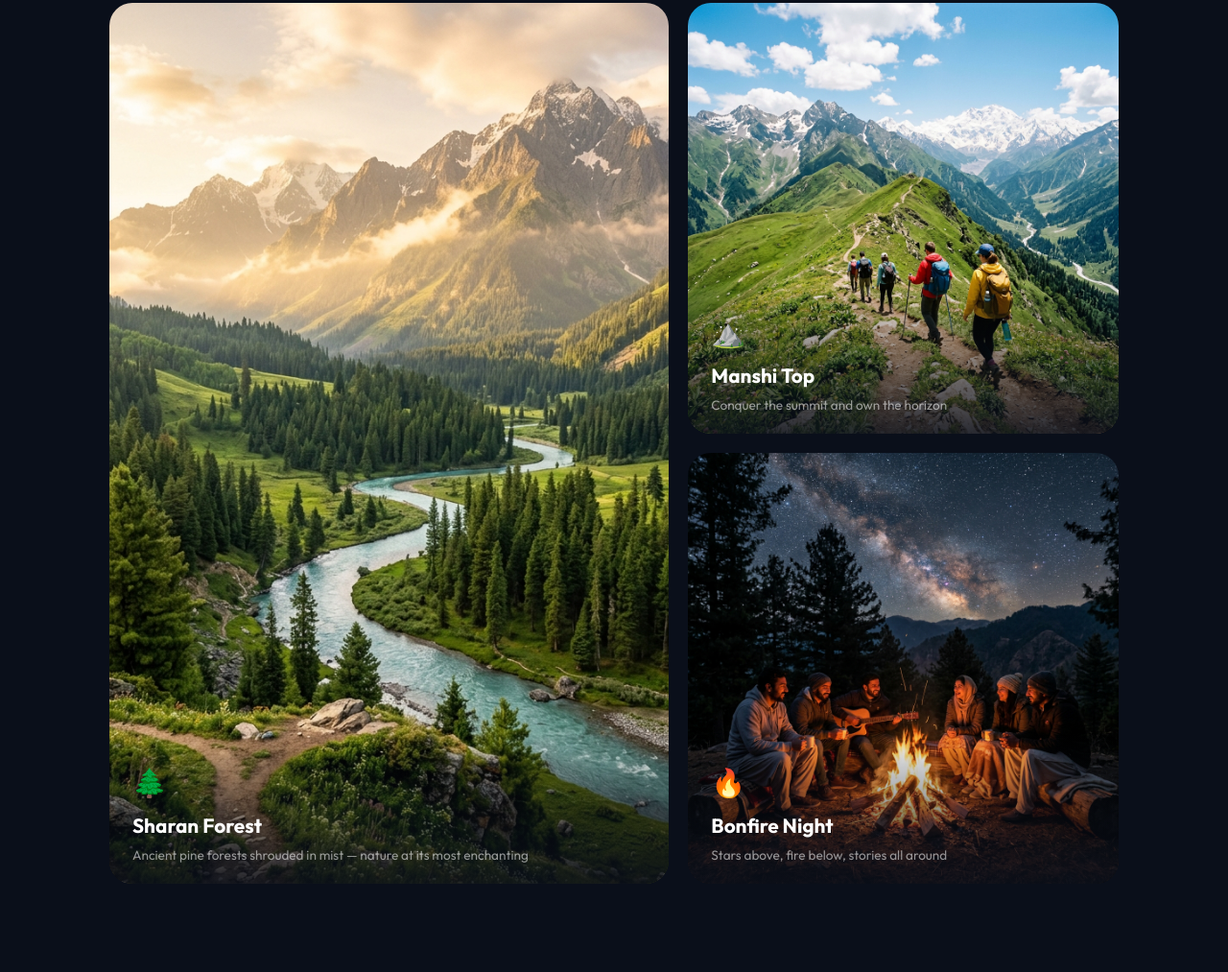
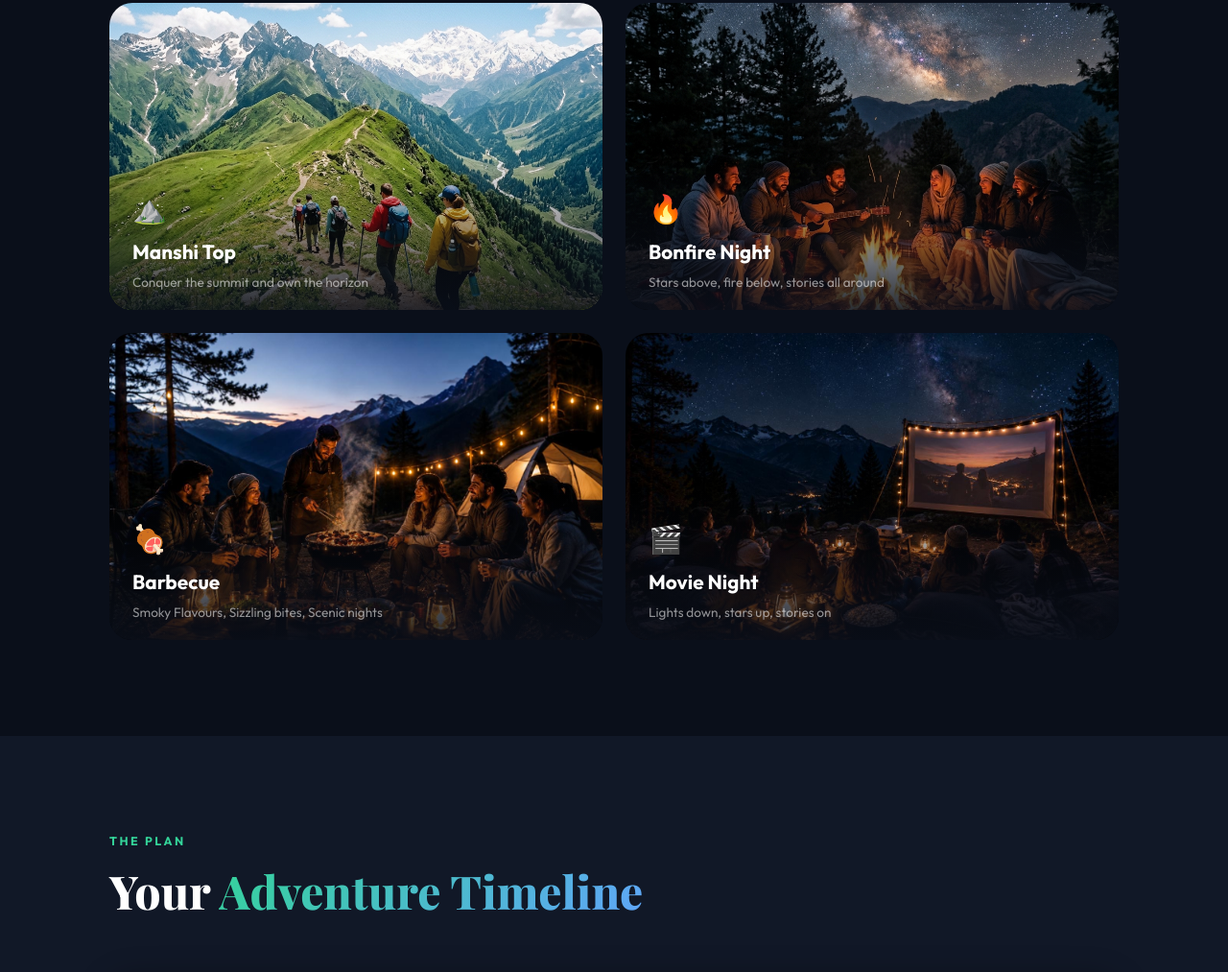
Before and after one commit to husnain4515/raah, a plain HTML site: page index.html in a window 1280 px wide. Shown: the part 1185-2198 px from the top of the page at 96% size. Drawn offline with nearby package versions, Linux system fonts and the light colour scheme; a web font is replaced by a local one.

Commit message:
Update highlights gallery with Barbecue and Movie Night, update footer contact info, and update pricing to PKR 25,000

```diff
--- a/index.html
+++ b/index.html
@@ -58,7 +58,7 @@
         </div>
         <div class="hero-badge price-badge">
           <svg viewBox="0 0 24 24" fill="none" stroke="currentColor" stroke-width="2"><circle cx="12" cy="12" r="10"/><path d="M12 8v4l3 3"/></svg>
-          <span>PKR 26,000</span>
+          <span>PKR 25,000</span>
         </div>
       </div>
       <a href="#register" class="hero-cta" id="hero-cta-btn">
@@ -101,14 +101,6 @@
       <div class="section-label">What Awaits You</div>
       <h2 class="section-title">Experiences That <span class="gradient-text">Define the Trip</span></h2>
       <div class="gallery-grid">
-        <div class="gallery-card tall">
-          <img src="hero.png" alt="Sharan Forest" />
-          <div class="gallery-card-content">
-            <span class="gallery-icon">🌲</span>
-            <h3>Sharan Forest</h3>
-            <p>Ancient pine forests shrouded in mist — nature at its most enchanting</p>
-          </div>
-        </div>
         <div class="gallery-card">
           <img src="hiking.png" alt="Manshi Top Hike" />
           <div class="gallery-card-content">
@@ -123,6 +115,22 @@
             <span class="gallery-icon">🔥</span>
             <h3>Bonfire Night</h3>
             <p>Stars above, fire below, stories all around</p>
+          </div>
+        </div>
+        <div class="gallery-card">
+          <img src="barbecue.JPG" alt="Barbecue" />
+          <div class="gallery-card-content">
+            <span class="gallery-icon">🍖</span>
+            <h3>Barbecue</h3>
+            <p>Smoky Flavours, Sizzling bites, Scenic nights</p>
+          </div>
+        </div>
+        <div class="gallery-card">
+          <img src="movienight.JPG" alt="Movie Night" />
+          <div class="gallery-card-content">
+            <span class="gallery-icon">🎬</span>
+            <h3>Movie Night</h3>
+            <p>Lights down, stars up, stories on</p>
           </div>
         </div>
       </div>
@@ -427,10 +435,10 @@
         <span class="footer-logo">راہ</span>
         <p>Adventures worth remembering.</p>
       </div>
-      <div class="footer-trip">
-        <h4>Sharan</h4>
-        <p>11th June – 14th June</p>
-        <p>Sharan Forest, KPK, Pakistan</p>
+      <div class="footer-contact">
+        <h4>For queries contact:</h4>
+        <p>03332800834 (Muhammad Muzammil)</p>
+        <p>03367671686 (Yubail Adeel)</p>
       </div>
       <div class="footer-legal">
         <p>© 2025 راہ Travels. All rights reserved.</p>
--- a/style.css
+++ b/style.css
@@ -320,9 +320,8 @@ ul { list-style: none; }
 ═══════════════════════════════════════════════ */
 .gallery-grid {
   display: grid;
-  grid-template-columns: 1.3fr 1fr;
-  grid-template-rows: auto auto;
-  gap: 20px;
+  grid-template-columns: repeat(2, 1fr);
+  gap: 24px;
 }
 .gallery-card {
   position: relative;
@@ -330,15 +329,13 @@ ul { list-style: none; }
   overflow: hidden;
   cursor: pointer;
   transition: var(--transition);
+  height: 320px;
 }
-.gallery-card.tall { grid-row: span 2; }
 .gallery-card img {
   width: 100%; height: 100%;
   object-fit: cover;
   transition: transform 0.6s ease;
-  min-height: 260px;
 }
-.gallery-card.tall img { min-height: 540px; }
 .gallery-card:hover img { transform: scale(1.06); }
 .gallery-card-content {
   position: absolute;
@@ -651,8 +648,8 @@ ul { list-style: none; }
   margin-bottom: 8px;
 }
 .footer-brand p { color: var(--clr-muted); font-size: 0.9rem; }
-.footer-trip h4 { font-weight: 700; margin-bottom: 8px; }
-.footer-trip p { font-size: 0.88rem; color: var(--clr-muted); margin-bottom: 4px; }
+.footer-trip h4, .footer-contact h4 { font-weight: 700; margin-bottom: 8px; }
+.footer-trip p, .footer-contact p { font-size: 0.88rem; color: var(--clr-muted); margin-bottom: 4px; }
 .footer-legal { text-align: right; }
 .footer-legal p { font-size: 0.82rem; color: var(--clr-muted); margin-bottom: 6px; }
 
@@ -693,7 +690,6 @@ ul { list-style: none; }
 @media (max-width: 900px) {
   .inc-grid { grid-template-columns: 1fr; }
   .gallery-grid { grid-template-columns: 1fr; }
-  .gallery-card.tall { grid-row: span 1; }
   .footer-inner { grid-template-columns: 1fr; }
   .footer-legal { text-align: left; }
 }
@@ -713,6 +709,7 @@ ul { list-style: none; }
   .payment-card-inner { padding: 24px 20px; }
   .payment-row { flex-direction: column; align-items: flex-start; gap: 4px; }
   .p-value { text-align: left; }
+  .gallery-card { height: 260px; }
 }
 @media (max-width: 480px) {
   .hero-title { font-size: 4rem; }
```
Also changed, not shown: barbecue.JPG (added), movienight.JPG (added).
